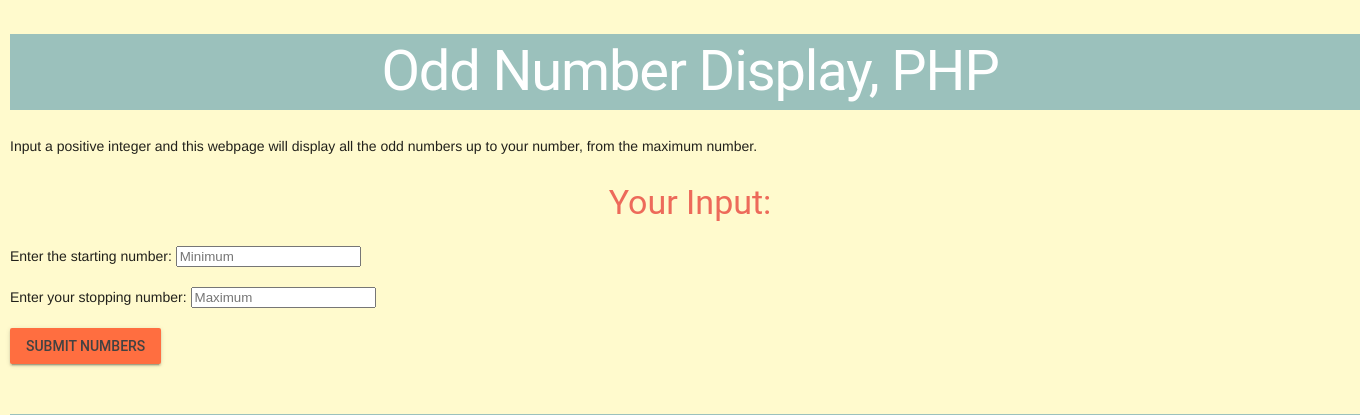
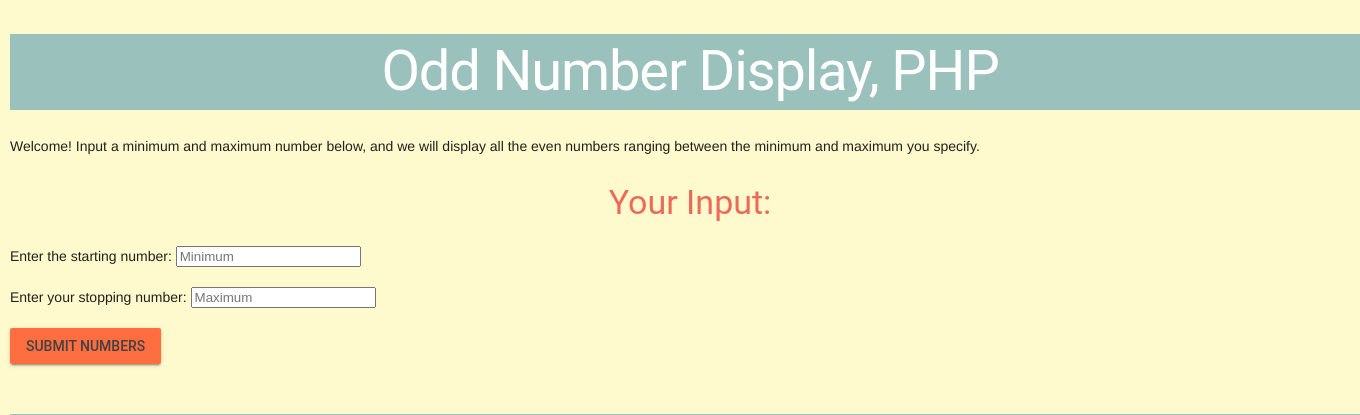
Before and after one commit to ICS20-Programming-ZoiaB/Assign-05-PHP-OddNumberDisplay, a PHP site: page / in a window 1360 px wide; the page is wider, and only the part inside the window is pictured. Shown: the top 415 px of that part. Run offline with PHP 8.4, Linux system fonts and the light colour scheme.

```diff
--- a/index.php
+++ b/index.php
@@ -26,9 +26,9 @@
     <?php echo "<h1>Odd Number Display, PHP</h1>"; ?>
 
     <!-- Header and text -->
-      <?php
-        echo "<p>Input a positive integer and this webpage will display all the odd numbers up to your number, from the maximum number.</p>";
-        echo "<h3>Your Input:</h3>"; ?>
+    <?php
+      echo "<p>Welcome! Input a minimum and maximum number below, and we will display all the even numbers ranging between the minimum and maximum you specify.</p>";
+      echo "<h3>Your Input:</h3>"; ?>
 
     <!-- Form for user input -->
     <form action="./results.php" method="post" target="results">
```
